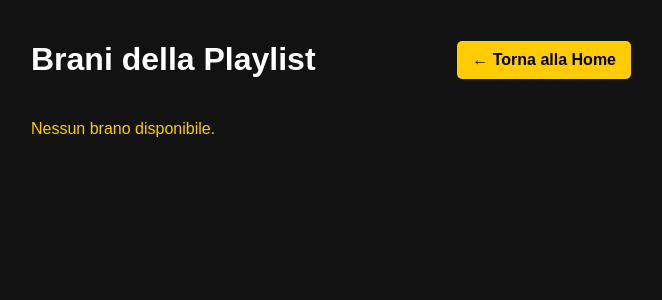
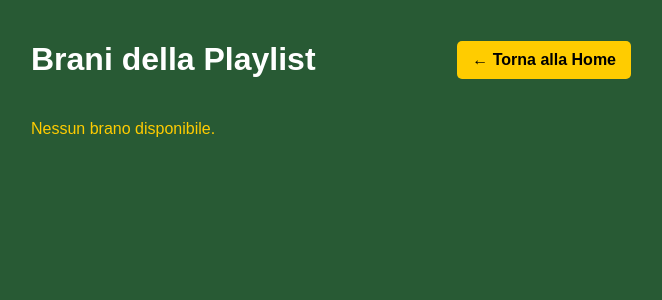
Before and after one commit to Gabbo-Lato/Spotipy, a Flask app: template templates/brani.html in a window 1280 px wide. Shown: the top 300 px of the page, without its empty margins (309-971 px from the left). Run offline with Flask 3, Linux system fonts and the light colour scheme; the template is opened without the code that fills it, so the values that code supplies are empty.

Commit message:
commit fiero

```diff
--- a/templates/brani.html
+++ b/templates/brani.html
@@ -6,7 +6,7 @@
     <title>Brani della Playlist</title>
     <style>
         body {
-            background-color: #121212;
+            background-color: #285a34;
             color: white;
             font-family: Arial, sans-serif;
             margin: 0;
--- a/templates/home.html
+++ b/templates/home.html
@@ -6,7 +6,7 @@
     <title>Profilo Utente</title>
     <style>
         body {
-            background-color: #121212;
+            background-color: #14cc14;
             color: white;
             font-family: Arial, sans-serif;
             margin: 0;
```
